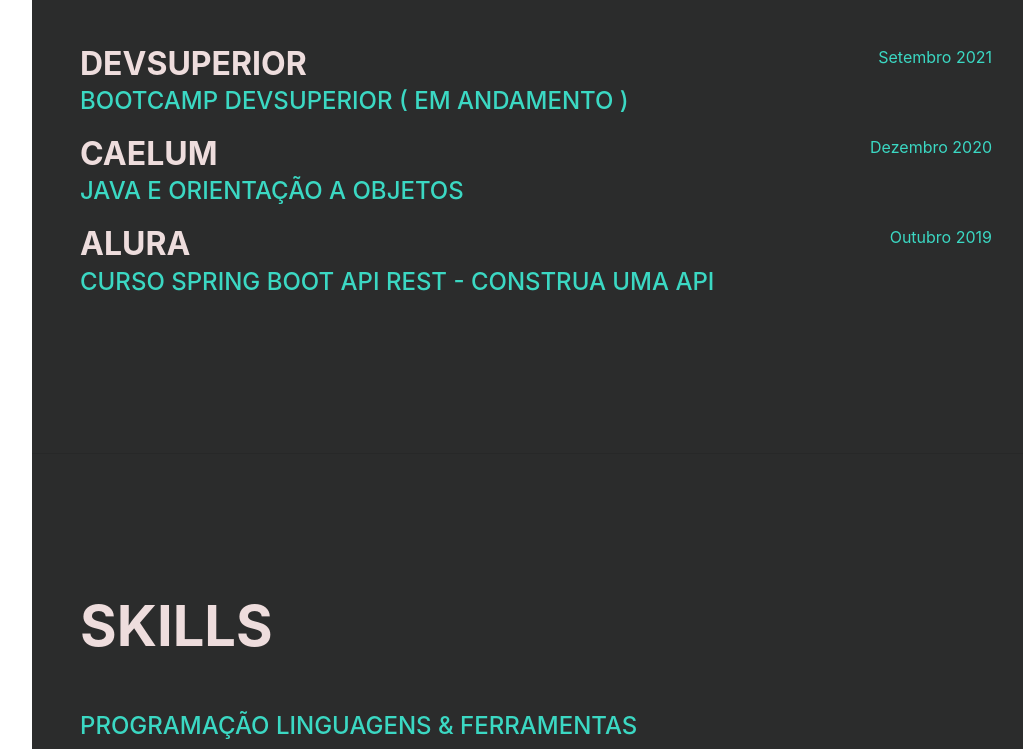
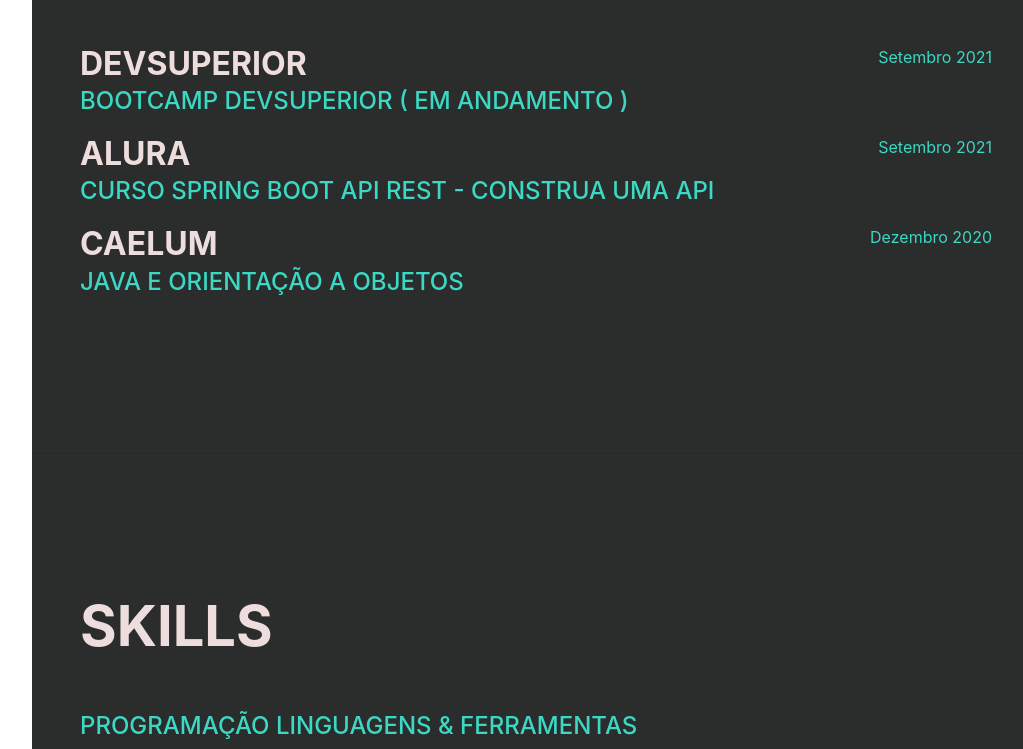
Before and after one commit to solivamichel/solivamichel.github.io, a plain HTML site: page index.html in a window 1280 px wide. Shown: the part 2063-2812 px from the top of the page, without its empty margins (240-1263 px from the left). Drawn offline with nearby package versions, Linux system fonts and the light colour scheme; a web font is replaced by a local one.

Commit message:
Correçao

```diff
--- a/index.html
+++ b/index.html
@@ -130,18 +130,18 @@
 
                     <div data-aos="fade-left" class="d-flex flex-column flex-md-row justify-content-between">
                         <div class="flex-grow-1">
+                            <h3 class="mb-0">Alura</h3>
+                            <div class="subheading mb-3">Curso Spring boot API REST - Construa uma API</div>
+                        </div>
+                        <div class="flex-shrink-0"><span class="text-primary">Setembro 2021</span></div>
+                    </div>
+
+                    <div data-aos="fade-left" class="d-flex flex-column flex-md-row justify-content-between">
+                        <div class="flex-grow-1">
                             <h3 class="mb-0">Caelum</h3>
                             <div class="subheading mb-3">Java e Orientação a Objetos</div>
                         </div>
                         <div class="flex-shrink-0"><span class="text-primary">Dezembro 2020</span></div>
-                    </div>
-
-                    <div data-aos="fade-left" class="d-flex flex-column flex-md-row justify-content-between">
-                        <div class="flex-grow-1">
-                            <h3 class="mb-0">Alura</h3>
-                            <div class="subheading mb-3">Curso Spring boot API REST - Construa uma API</div>
-                        </div>
-                        <div class="flex-shrink-0"><span class="text-primary">Outubro 2019</span></div>
                     </div>
                 </div>
             </section>
```
